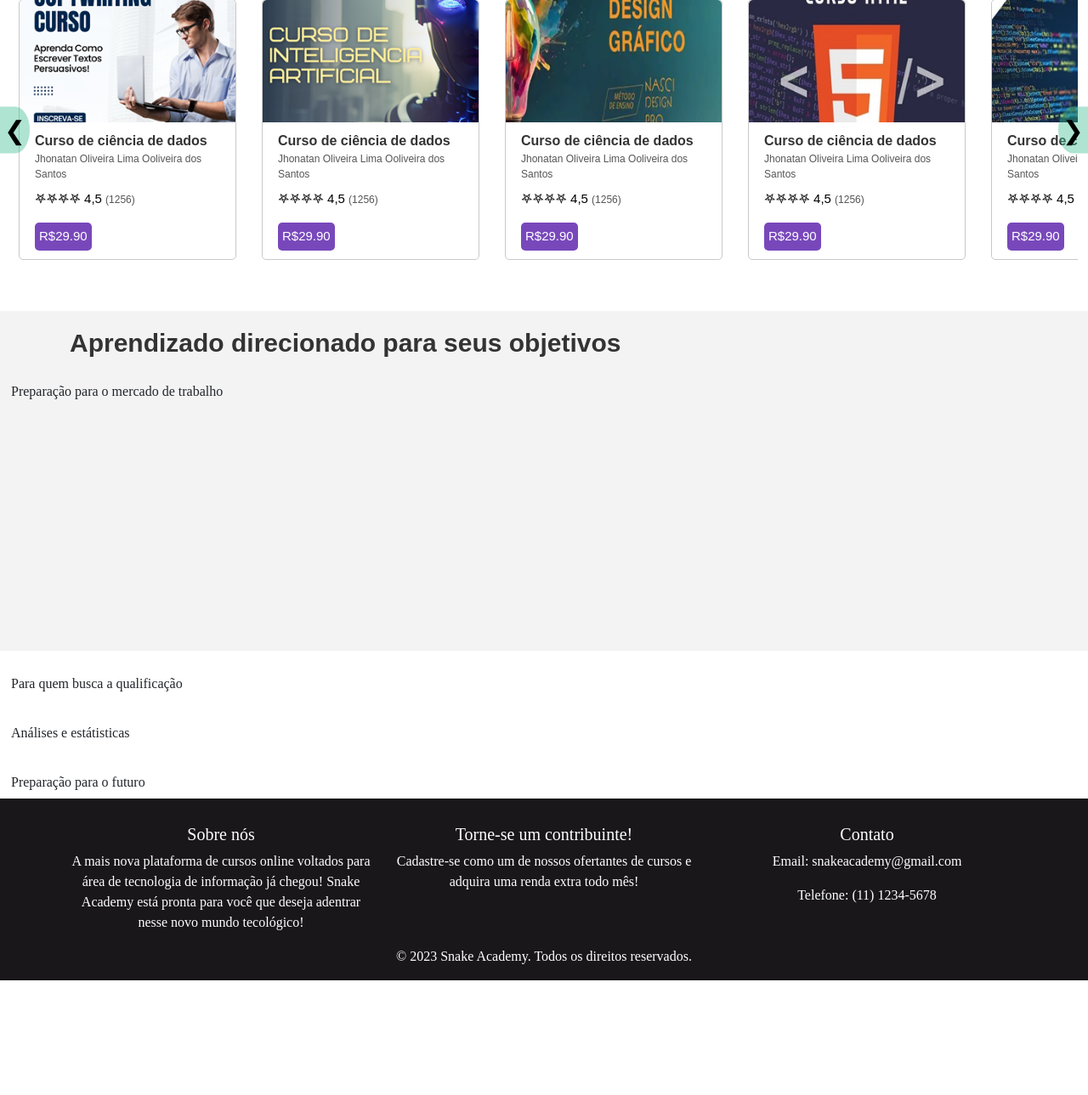
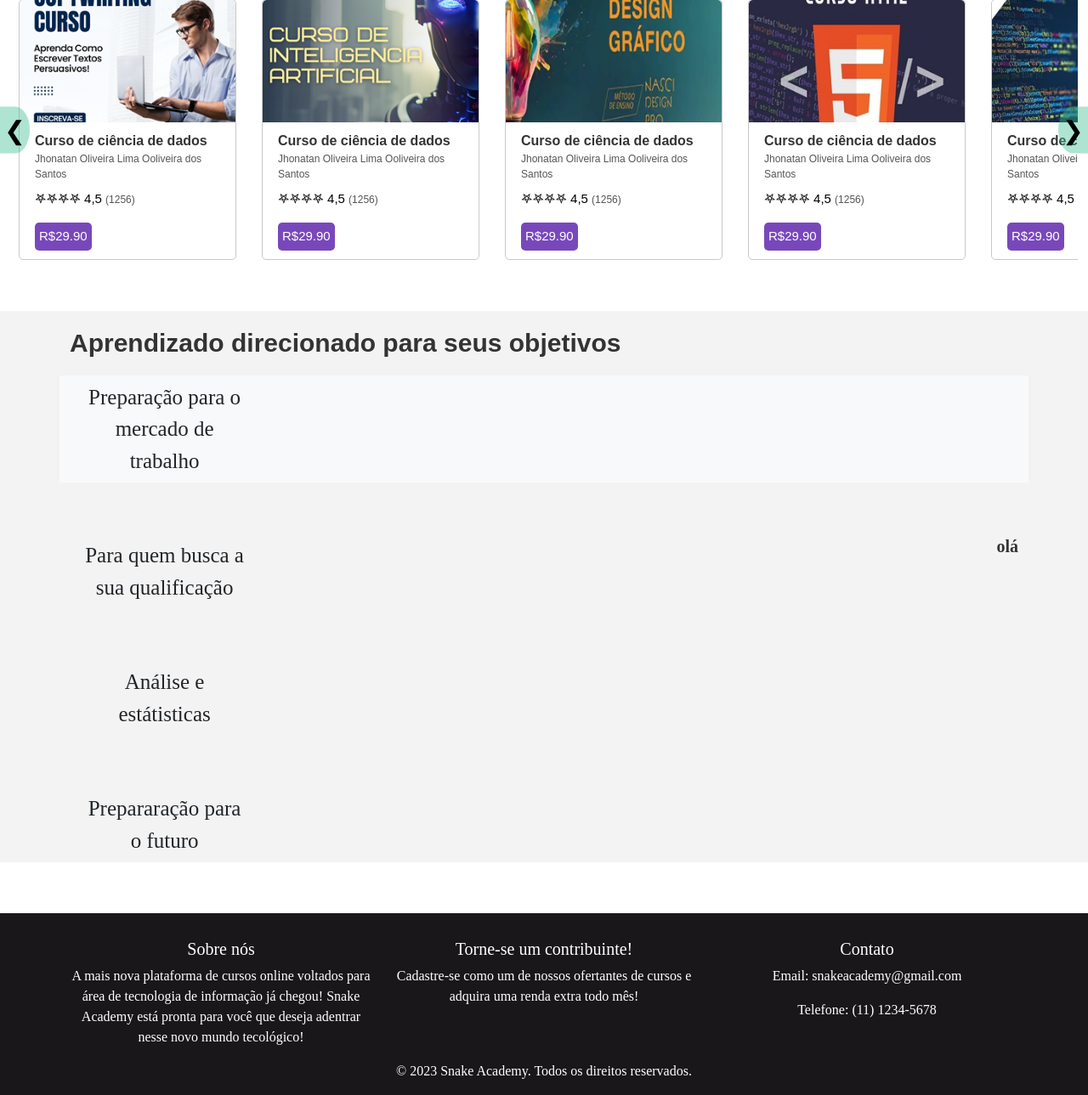
Before and after one commit to lorenzoBarbosa/Snake-Academy, a FastAPI app: page / in a window 1280 px wide. Shown: the part 2464-3753 px from the top of the page at 85% size. Before the commit the page ends 3618 px from the top, so only its background shows below. Run offline with FastAPI, Linux system fonts and the light colour scheme.

Commit message:
arcanjo miguel

```diff
--- a/static/css/gerais.css
+++ b/static/css/gerais.css
@@ -321,9 +321,21 @@ html,body
     color: #333333;
     font-weight: bold;
 }
+.div-aprendizado-direcionado-container{
+    width: 100%;
+}
 .objetivos-aprendizado {
     display: flex;
     margin-top: 20px;
+    font-size: 25px;
+    margin-bottom: 60px;
+    width: 20%;
+}
+.mercado-trabalho {
+    font-size: 20px;
+    color: #333333;
+    font-weight: bold;
+    float: right;
 }
 
 
--- a/templates/publico/home.html
+++ b/templates/publico/home.html
@@ -406,8 +406,9 @@
                         Aprendizado direcionado para seus objetivos
                     </h2>
                 </div>
+                <div class="div-aprendizado-direcionado-container container bg-light">
                     <div
-                        class="btn objetivos-aprendizado w-100"
+                        class="btn objetivos-aprendizado"
                         data-bs-toggle="collapse"
                         href="#collapseMT"
                         role="button"
@@ -417,41 +418,49 @@
                     >
                     Preparação para o mercado de trabalho
                     </div>
+                    <div class="" id="group2">
+                        <div class="collapse show" id="collapseMT" data-bs-parent="#group2">
+                            <div class="mercado-trabalho">olá</div>
+                        </div>
+                    </div>
                 </div>
+                <div class="div-aprendizado-direcionado-container container">
                     <div
-                        class="btn objetivos-aprendizado w-100"
+                        class="btn objetivos-aprendizado"
                         data-bs-toggle="collapse"
-                        href="#collapseQuali"
+                        href="#collapseMT"
                         role="button"
-                        aria-expanded="false"
-                        aria-controls="collapseQuali"
+                        aria-expanded="true"
+                        aria-controls="collapseMT"
                         data-bs-parent="#group2"
                     >
-                    Para quem busca a qualificação
+                    Para quem busca a sua qualificação
                     </div>
                 </div>
+                <div class="div-aprendizado-direcionado-container container">
                     <div
-                        class="btn objetivos-aprendizado w-100"
+                        class="btn objetivos-aprendizado"
                         data-bs-toggle="collapse"
-                        href="#collapseDW"
+                        href="#collapseMT"
                         role="button"
-                        aria-expanded="false"
-                        aria-controls="collapseDW"
+                        aria-expanded="true"
+                        aria-controls="collapseMT"
                         data-bs-parent="#group2"
                     >
-                        Análises e estátisticas
+                    Análise e estátisticas
                     </div>
                 </div>
+                <div class="div-aprendizado-direcionado-container container">
                     <div
-                        class="btn objetivos-aprendizado w-100"
+                        class="btn objetivos-aprendizado"
                         data-bs-toggle="collapse"
-                        href="#collapseIA"
+                        href="#collapseMT"
                         role="button"
-                        aria-expanded="false"
-                        aria-controls="collapseIA"
+                        aria-expanded="true"
+                        aria-controls="collapseMT"
                         data-bs-parent="#group2"
                     >
-                        Preparação para o futuro
+                    Prepararação para o futuro
                     </div>
                 </div>
             </div>
```
